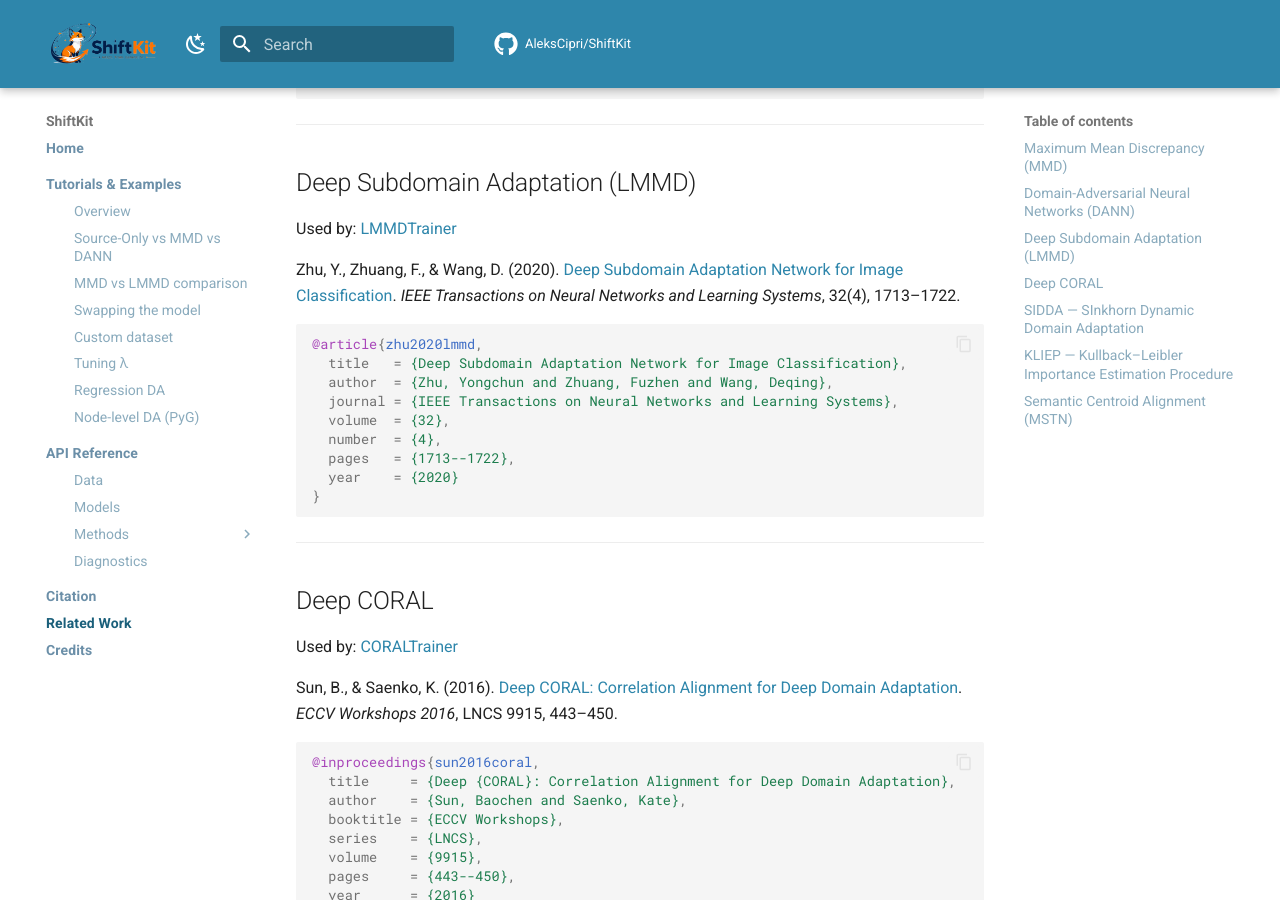
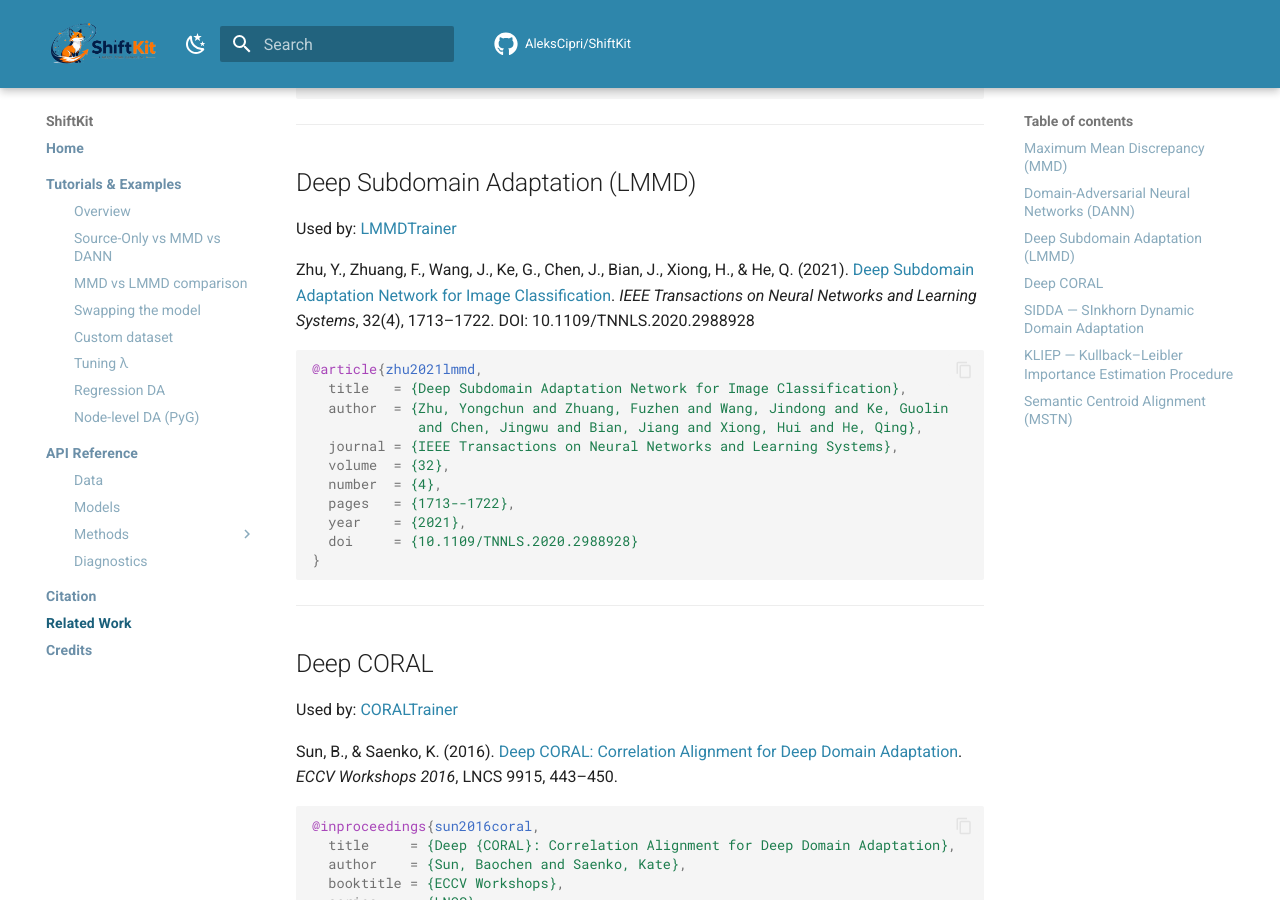
Before and after one commit to AleksCipri/ShiftKit, an MkDocs documentation site: the page built from docs/related_work.md, in a window 1280 px wide and 900 px high, scrolled down 1072 px. Built offline with MkDocs 1.6.1 and Material for MkDocs 9.7.7, drawn with Linux system fonts in a browser that asks for light colours; comment, search, counter and statistics services are not loaded.

Commit message:
Update LMMD citation to official IEEE reference
- Link now points to ieeexplore.ieee.org/document/9085896
- Added full author list (8 authors) and DOI
- Updated both related_work.md and lmmd.md inline reference

Co-Authored-By: Claude Sonnet 4.6 <noreply@anthropic.com>

````diff
--- a/docs/related_work.md
+++ b/docs/related_work.md
@@ -55,19 +55,22 @@ Ganin, Y., Ustinova, E., Ajakan, H., Germain, P., Larochelle, H., Laviolette, F.
 
 Used by: [LMMDTrainer](methods/lmmd.md)
 
-Zhu, Y., Zhuang, F., & Wang, D. (2020).
-[Deep Subdomain Adaptation Network for Image Classification](https://arxiv.org/abs/2106.09388).
+Zhu, Y., Zhuang, F., Wang, J., Ke, G., Chen, J., Bian, J., Xiong, H., & He, Q. (2021).
+[Deep Subdomain Adaptation Network for Image Classification](https://ieeexplore.ieee.org/document/9085896).
 *IEEE Transactions on Neural Networks and Learning Systems*, 32(4), 1713–1722.
+DOI: 10.1109/TNNLS.2020.2988928
 
 ```bibtex
-@article{zhu2020lmmd,
+@article{zhu2021lmmd,
   title   = {Deep Subdomain Adaptation Network for Image Classification},
-  author  = {Zhu, Yongchun and Zhuang, Fuzhen and Wang, Deqing},
+  author  = {Zhu, Yongchun and Zhuang, Fuzhen and Wang, Jindong and Ke, Guolin
+             and Chen, Jingwu and Bian, Jiang and Xiong, Hui and He, Qing},
   journal = {IEEE Transactions on Neural Networks and Learning Systems},
   volume  = {32},
   number  = {4},
   pages   = {1713--1722},
-  year    = {2020}
+  year    = {2021},
+  doi     = {10.1109/TNNLS.2020.2988928}
 }
 ```
 
````
Also changed, not shown: docs/methods/lmmd.md (+2 -2 lines).
